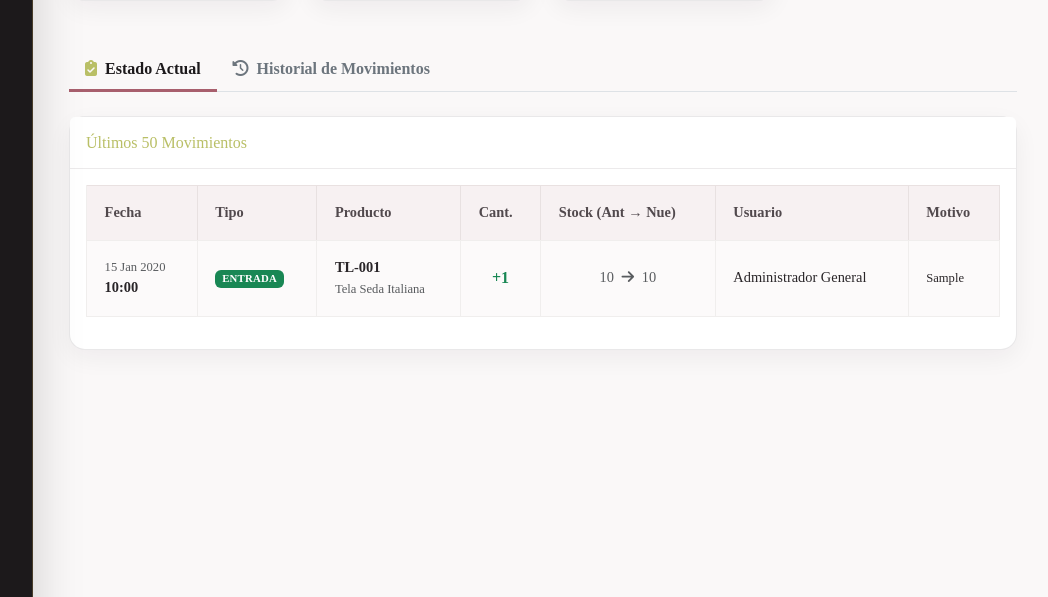
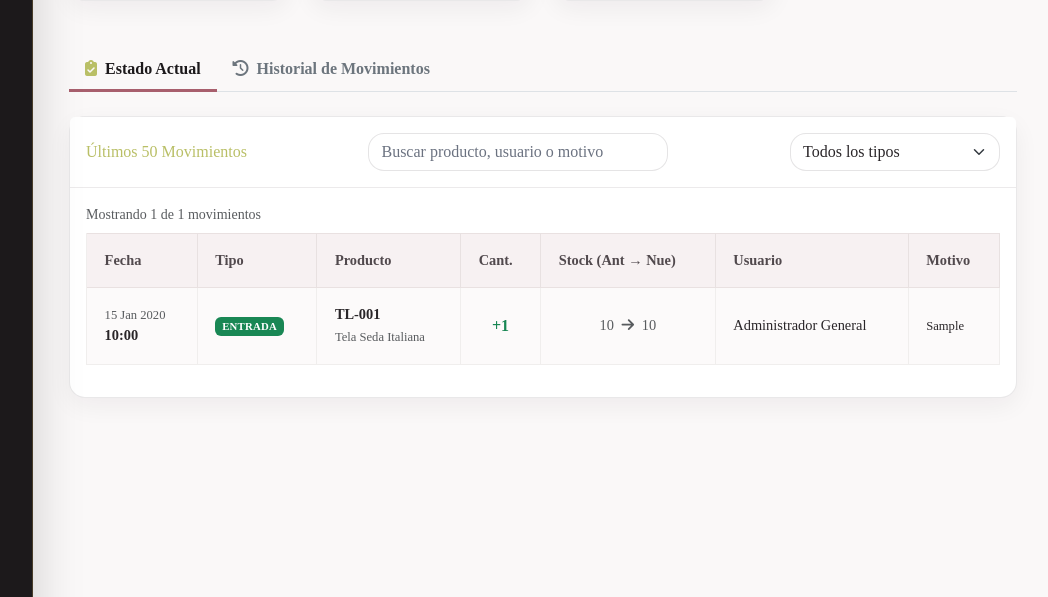
Before and after one commit to deviam448-dev/SIGIBET-PHP, a PHP site: page /SIGIBET/views/admin/inventario.php in a window 1280 px wide, after a click on "Historial de Movimientos". Shown: the part 992-1589 px from the top of the page, without its empty margins (227-1275 px from the left). Run offline with PHP 8.4, Linux system fonts and the light colour scheme; the visitor is signed in with stand-in values (Sample User, id 1); data comes from the database, SQL or seed files in the repository; tables that the repository leaves empty hold one stand-in row (values such as "Sample post"); some libraries are stand-ins or nearby versions; some web fonts are replaced.

Commit message:
Filter inventory movement history
Co-authored-by: Copilot <223556219+Copilot@users.noreply.github.com>

```diff
--- a/views/admin/inventario.php
+++ b/views/admin/inventario.php
@@ -225,12 +225,24 @@ function colorTipoMovimiento($tipo) {
         <!-- TAB 2: HISTORIAL DE MOVIMIENTOS -->
         <div class="tab-pane fade" id="movimientos" role="tabpanel" aria-labelledby="movimientos-tab">
             <div class="card shadow-sm border-0 mb-4">
-                <div class="card-header bg-white py-3 d-flex flex-row align-items-center justify-content-between">
+                <div class="card-header bg-white py-3 d-flex flex-wrap gap-2 align-items-center justify-content-between">
                     <h6 class="m-0 font-weight-bold text-primary-custom">Últimos 50 Movimientos</h6>
+                    <label class="visually-hidden" for="buscar-movimientos-inventario">Buscar movimientos</label>
+                    <input type="search" class="form-control" id="buscar-movimientos-inventario"
+                           placeholder="Buscar producto, usuario o motivo" style="max-width: 300px;" autocomplete="off">
+                    <label class="visually-hidden" for="filtro-tipo-movimiento">Filtrar tipo de movimiento</label>
+                    <select class="form-select" id="filtro-tipo-movimiento" style="max-width: 210px;">
+                        <option value="">Todos los tipos</option>
+                        <option value="ENTRADA">Entrada</option>
+                        <option value="SALIDA_VENTA">Salida por venta</option>
+                        <option value="AJUSTE">Ajuste</option>
+                        <option value="CREACION">Creación</option>
+                    </select>
                 </div>
                 <div class="card-body">
+                    <p class="small text-muted mb-2" id="movimientos-resultados" aria-live="polite"></p>
                     <div class="table-responsive">
-                        <table class="table table-bordered table-striped align-middle" style="font-size: 0.9rem;">
+                        <table class="table table-bordered table-striped align-middle" id="tabla-movimientos" style="font-size: 0.9rem;">
                             <thead class="table-dark">
                                 <tr>
                                     <th>Fecha</th>
@@ -245,7 +257,8 @@ function colorTipoMovimiento($tipo) {
                             <tbody>
                                 <?php if (count($movimientos) > 0): ?>
                                     <?php foreach ($movimientos as $m): ?>
-                                        <tr>
+                                        <tr data-type="<?php echo htmlspecialchars($m['tipo'], ENT_QUOTES, 'UTF-8'); ?>"
+                                            data-search="<?php echo htmlspecialchars(implode(' ', array_filter([$m['fecha'] ?? '', $m['tipo'] ?? '', $m['referencia'] ?? '', $m['producto_nombre'] ?? '', $m['usuario_nombre'] ?? '', $m['motivo'] ?? ''])), ENT_QUOTES, 'UTF-8'); ?>">
                                             <td>
                                                 <small class="text-muted d-block"><?php echo date('d M Y', strtotime($m['fecha'])); ?></small>
                                                 <strong><?php echo date('H:i', strtotime($m['fecha'])); ?></strong>
@@ -378,6 +391,30 @@ document.addEventListener('DOMContentLoaded', function () {
         enlace.click();
         URL.revokeObjectURL(enlace.href);
     });
+
+    const tablaMovimientos = document.getElementById('tabla-movimientos');
+    const buscarMovimiento = document.getElementById('buscar-movimientos-inventario');
+    const filtroTipoMovimiento = document.getElementById('filtro-tipo-movimiento');
+    const resumenMovimientos = document.getElementById('movimientos-resultados');
+    if (tablaMovimientos && buscarMovimiento && filtroTipoMovimiento && resumenMovimientos) {
+        const movimientos = Array.from(tablaMovimientos.querySelectorAll('tbody tr[data-search]'));
+        const filtrarMovimientos = () => {
+            const consulta = normalizar(buscarMovimiento.value.trim());
+            const tipoSeleccionado = filtroTipoMovimiento.value;
+            let visibles = 0;
+            movimientos.forEach(fila => {
+                const coincideTexto = normalizar(fila.dataset.search || '').includes(consulta);
+                const coincideTipo = !tipoSeleccionado || fila.dataset.type === tipoSeleccionado;
+                fila.hidden = !(coincideTexto && coincideTipo);
+                if (!fila.hidden) visibles++;
+            });
+            resumenMovimientos.textContent = `Mostrando ${visibles} de ${movimientos.length} movimientos`;
+        };
+
+        buscarMovimiento.addEventListener('input', filtrarMovimientos);
+        filtroTipoMovimiento.addEventListener('change', filtrarMovimientos);
+        filtrarMovimientos();
+    }
     filtrar();
 });
 </script>
```
